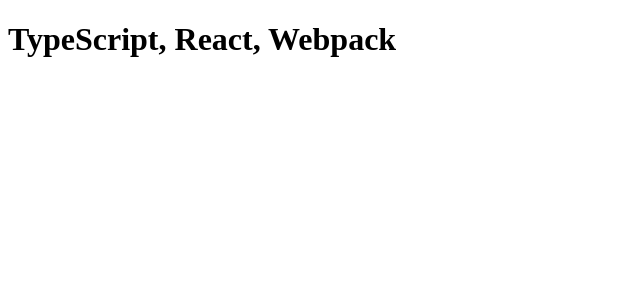
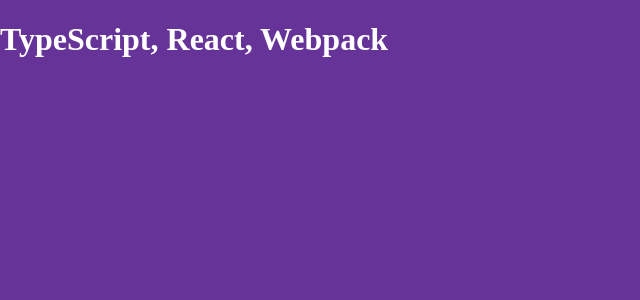
Before and after one commit to koralle/typescript-react-webpack-template, a React app: page / in a window 1280 px wide. Shown: the top 300 px of the page, without its empty margins (0-640 px from the left). Built offline with nearby package versions, Linux system fonts and the light colour scheme.

Commit message:
fix: dart-sassの動作確認後、ビルドエラーをfix

```diff
--- a/src/App.tsx
+++ b/src/App.tsx
@@ -1,4 +1,5 @@
 import React from 'react';
+import './scss/index.scss';
 
 const App: React.FC = () => {
   return <h1>TypeScript, React, Webpack</h1>;
--- /dev/null
+++ b/src/scss/index.scss
@@ -0,0 +1,13 @@
+$backgroundColor: rebeccapurple;
+$mainFontColor: white;
+
+html,
+body {
+  margin: 0;
+  padding: 0;
+  background-color: $backgroundColor;
+
+  h1 {
+    color: $mainFontColor;
+  }
+}
--- a/webpack.base.config.ts
+++ b/webpack.base.config.ts
@@ -24,7 +24,7 @@ const entry: webpack.Entry = {
 
 // 出力先の設定
 const output: webpack.Output = {
-  filename: 'bundle.js',
+  filename: 'js/bundle.js',
   path: outputPath,
 };
 
@@ -60,7 +60,9 @@ const styleUse: webpack.RuleSetUse = [
     loader: 'sass-loader',
     options: {
       implementation: Sass,
-      fiber: Fiber,
+      sassOptions: {
+        fiber: Fiber,
+      },
     },
   },
 ];
@@ -106,7 +108,7 @@ const plugin: webpack.Plugin[] = [
 
   // CSSは別ファイルとして出力する。
   new MiniCssExtractPlugin({
-    filename: 'index.css',
+    filename: 'css/index.css',
   }),
   // .envに記載した環境変数を取り込む
   new DotEnv(),
```
